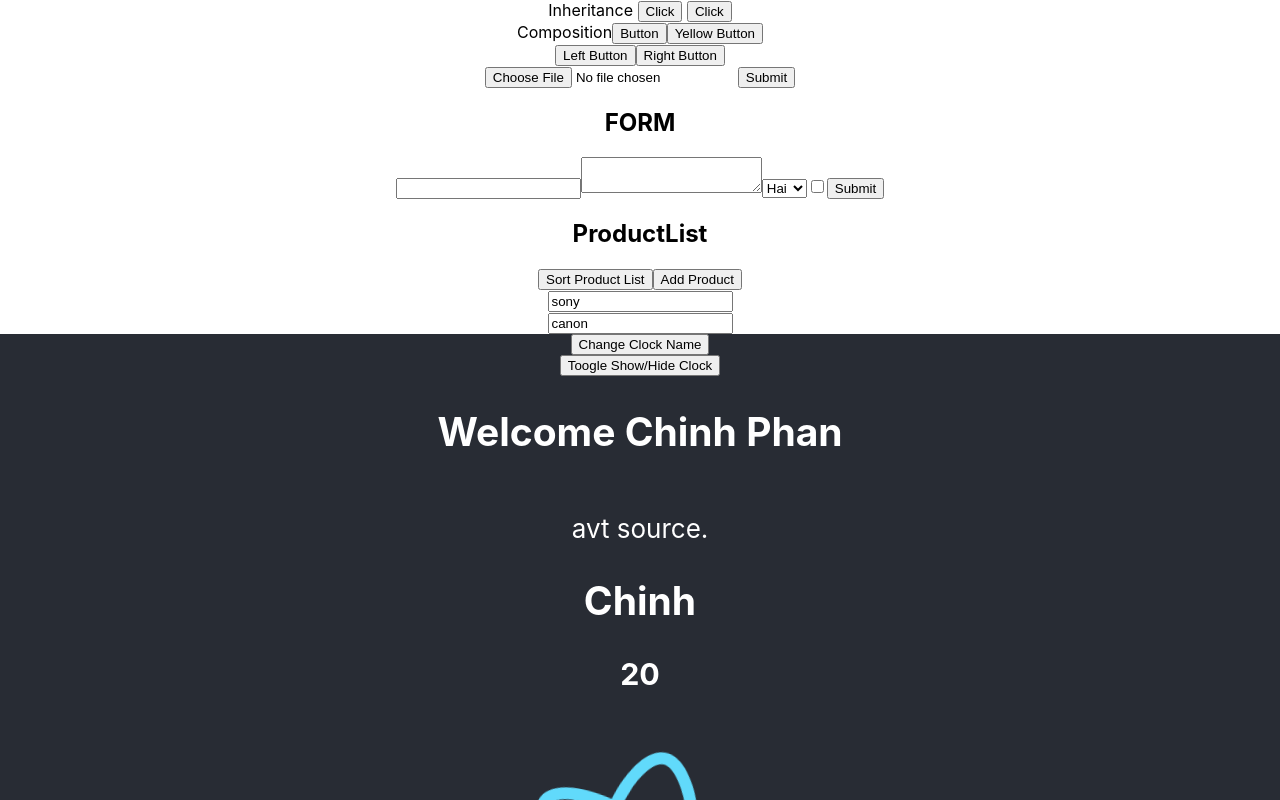
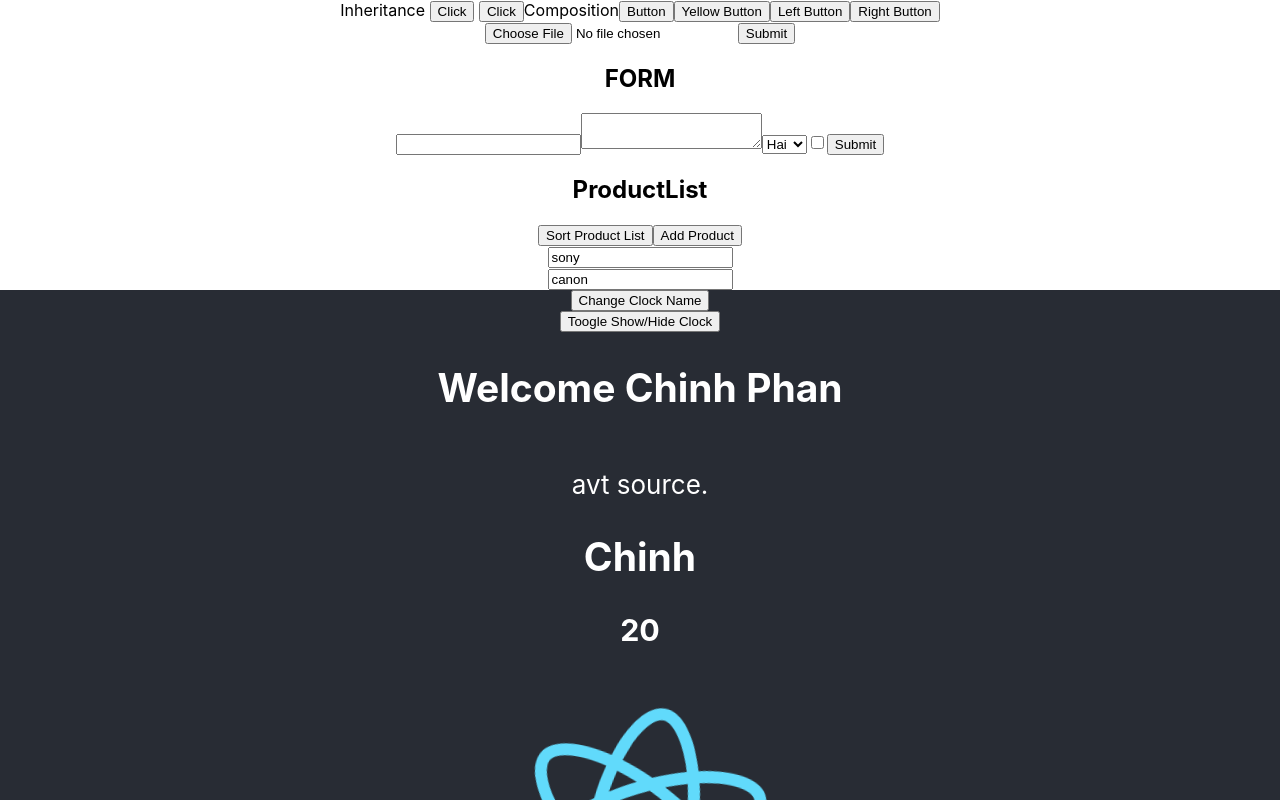
Before and after one commit to chinhphan099/react-2023, a React (Create React App) app in the folder second/: page / in a window 1280 px wide. Shown: the top 800 px of the page. Built offline with nearby package versions, Linux system fonts and the light colour scheme.

Commit message:
Fragment

```diff
--- a/second/src/CompositionInheritance/Composition.jsx
+++ b/second/src/CompositionInheritance/Composition.jsx
@@ -18,10 +18,10 @@ class Layout extends Component {
   render() {
     const { left, right } = this.props
     return (
-      <div>
+      <>
         {left}
         {right}
-      </div>
+      </>
     )
   }
 }
@@ -29,14 +29,14 @@ class Layout extends Component {
 export default class Composition extends Component {
   render() {
     return (
-      <div>
+      <>
         Composition
         <Button />
         <Button className="yellow">
           Yellow
         </Button>
         <Layout left={<Button className="left">Left</Button>} right={<Button className="right">Right</Button>} />
-      </div>
+      </>
     )
   }
 }
--- a/second/src/CompositionInheritance/Inheritance.jsx
+++ b/second/src/CompositionInheritance/Inheritance.jsx
@@ -22,7 +22,7 @@ class YellowButton extends Button {
 export default class Inheritance extends Component {
   render() {
     return (
-      <div>Inheritance <Button /> <YellowButton /></div>
+      <>Inheritance <Button /> <YellowButton /></>
     )
   }
 }
```
